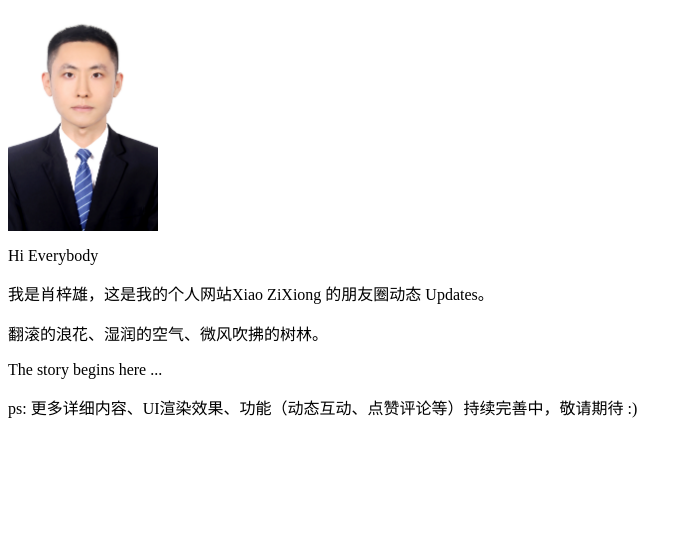
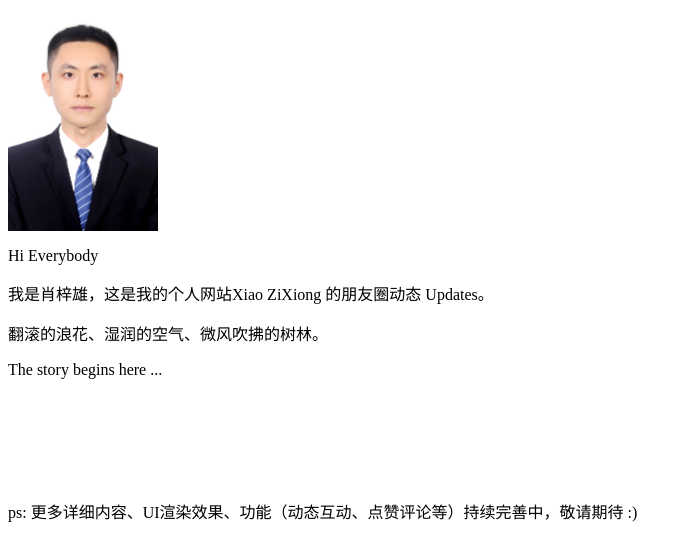
Before and after one commit to ZiXiongXiao/ZiXiongXiao.github.io, a plain HTML site: page index.html in a window 1280 px wide. Shown: the whole page, without its empty margins (0-692 px from the left). Drawn offline with Linux system fonts and the light colour scheme.

Commit message:
Update index.html
Added spaces between lines

```diff
--- a/index.html
+++ b/index.html
@@ -5,4 +5,4 @@
 <p>翻滚的浪花、湿润的空气、微风吹拂的树林。</p>
 <p>The story begins here ... </p>
 
-<p>ps: 更多详细内容、UI渲染效果、功能（动态互动、点赞评论等）持续完善中，敬请期待 :)</p>
+<p style="margin: 120px 0;">ps: 更多详细内容、UI渲染效果、功能（动态互动、点赞评论等）持续完善中，敬请期待 :)</p>
```
